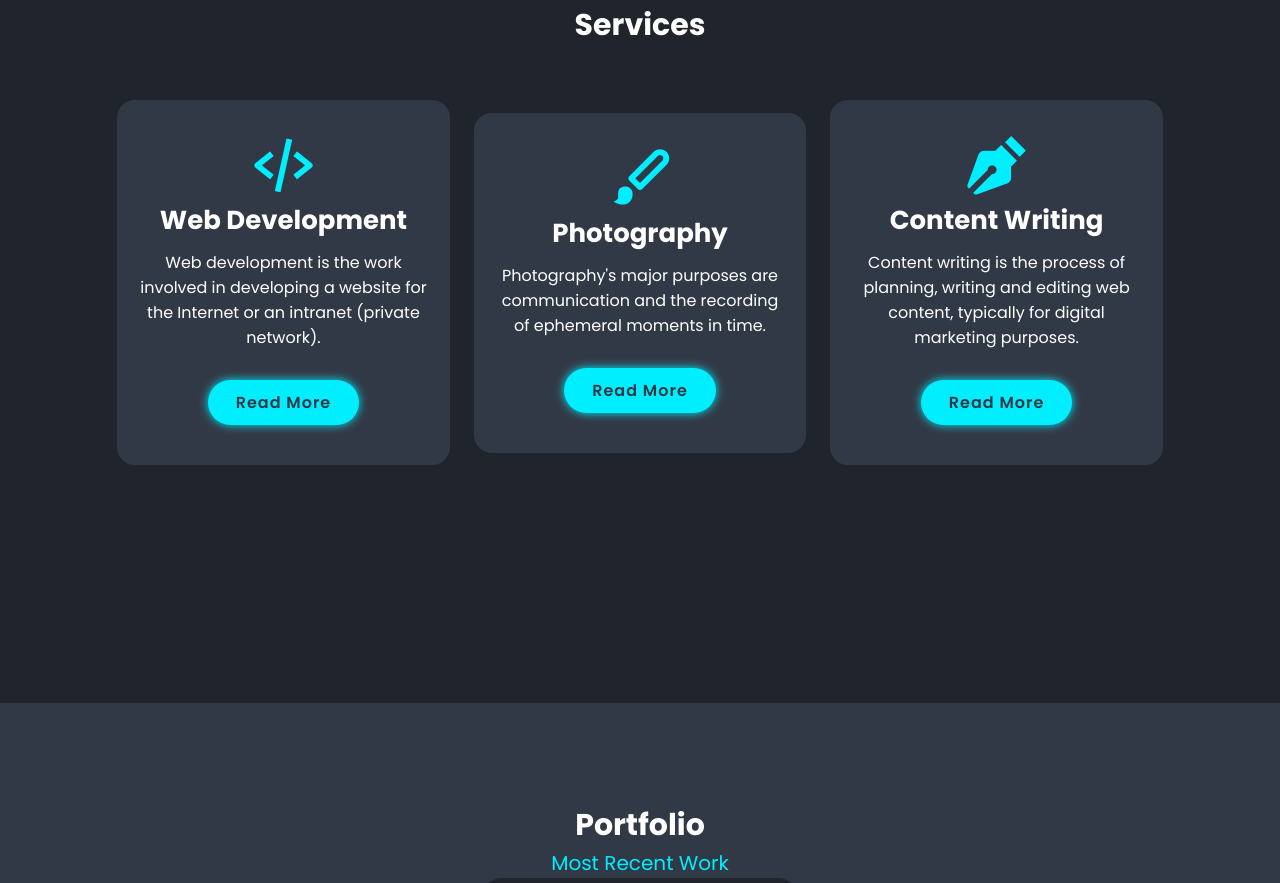
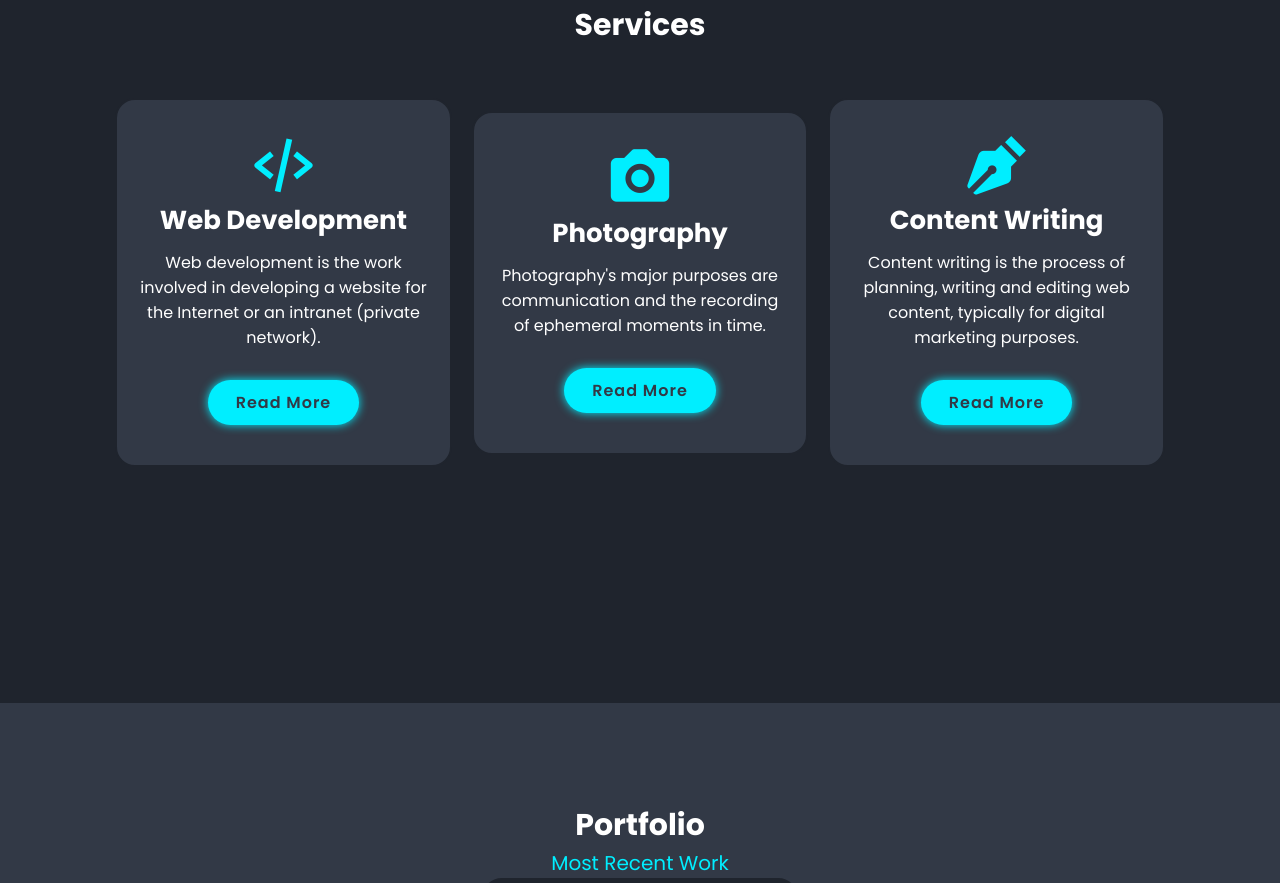
Before and after one commit to tanishsarkar28/Portfolio, a plain HTML site: page index.html in a window 1280 px wide. Shown: the part 3297-4180 px from the top of the page. Drawn offline with nearby package versions, Linux system fonts and the light colour scheme.

Commit message:
Update index.html

```diff
--- a/index.html
+++ b/index.html
@@ -435,7 +435,7 @@
                 </div>
 
                 <div class="services-box">
-                    <i class="bx bxs-paint"></i>
+                    <i class="bx bxs-camera"></i>
                     <h3>Photography</h3>
                     <p>Photography's major purposes are communication and the recording of ephemeral moments in time.
                         </p>
```
